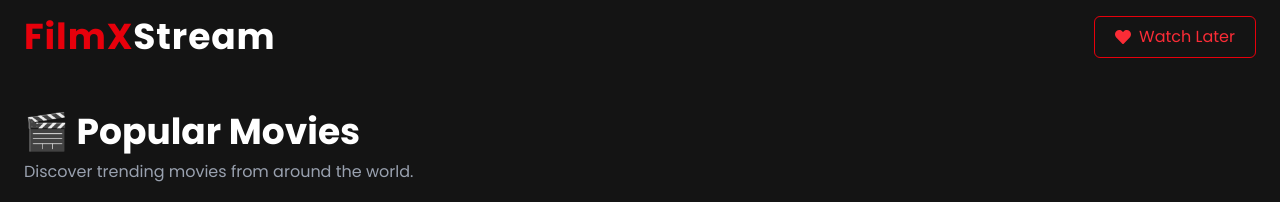
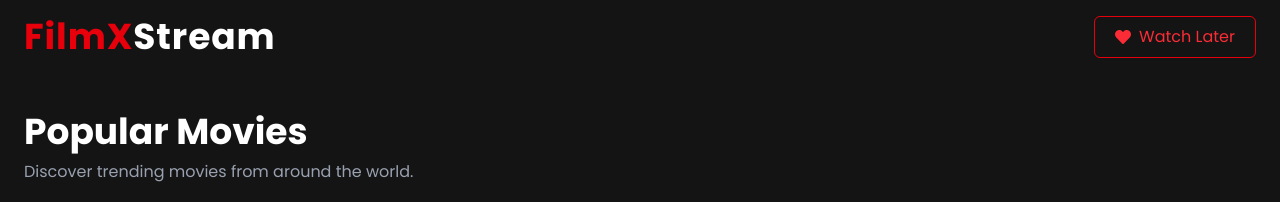
Before and after one commit to wasifansari22/FilmXStream, a React (Vite) app: page /movies in a window 1280 px wide. Shown: the top 202 px of the page. Built offline with nearby package versions, Linux system fonts and the light colour scheme; no server answers.

Commit message:
Movies Page polished.

```diff
--- a/src/components/MovieCard.jsx
+++ b/src/components/MovieCard.jsx
@@ -59,7 +59,7 @@ const MovieCard = ({ movie }) => {
                         {movie.title}
                     </h2>
                     <p className="mt-auto text-yellow-400 font-semibold flex items-center gap-1">
-                        ⭐ IMDb {movie.vote_average.toFixed(1)}
+                        ⭐ {movie.vote_average.toFixed(1)} / 10
                     </p>
                 </div>
             </Link>
--- a/src/pages/Movies.jsx
+++ b/src/pages/Movies.jsx
@@ -52,7 +52,7 @@ const Movies = () => {
       <section className="max-w-7xl mx-auto px-6 pt-28 pb-10">
 
         <PageHeader
-          title="🎬 Popular Movies"
+          title="Popular Movies"
           subtitle="Discover trending movies from around the world."
         />
 
```
